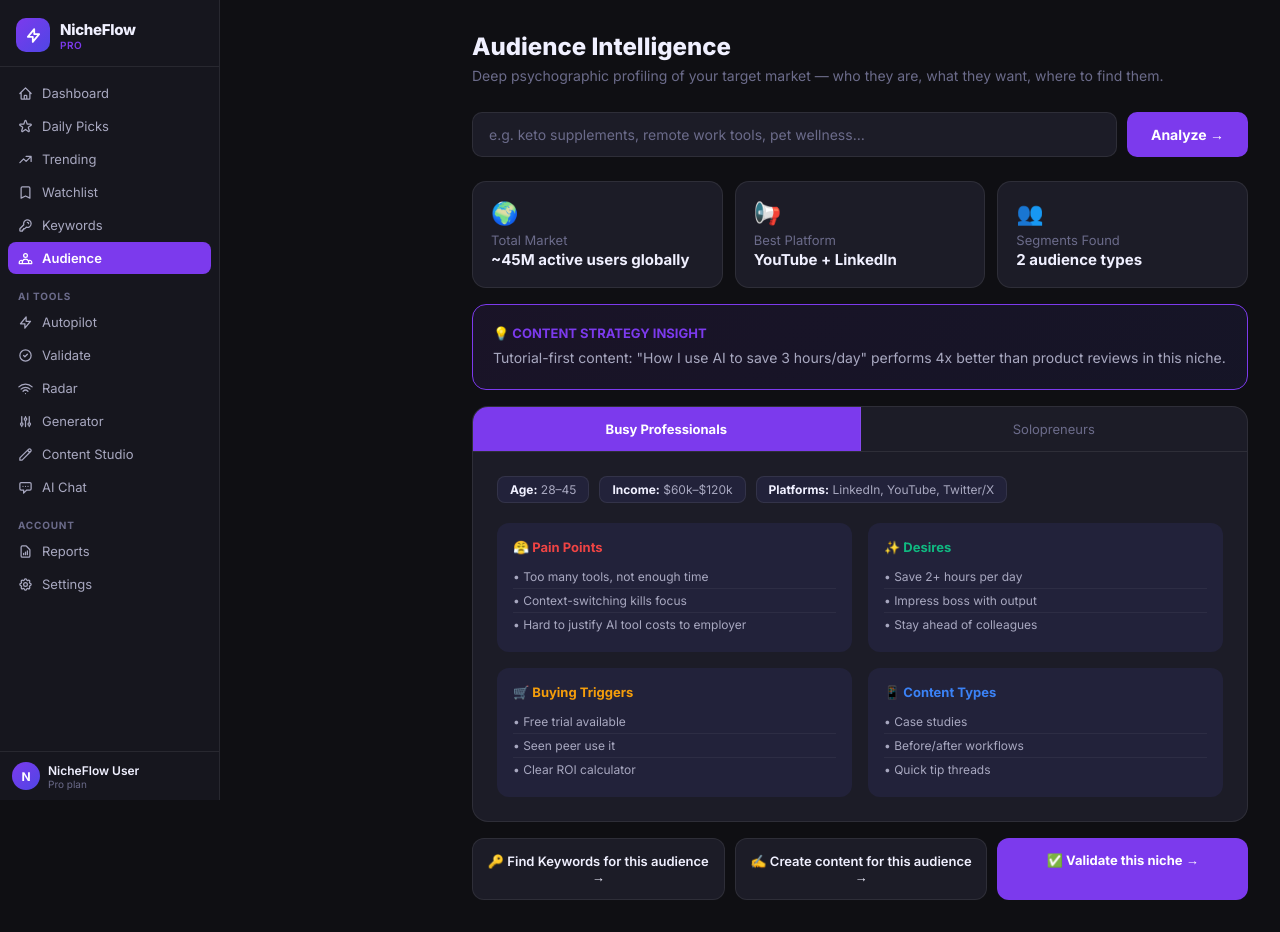
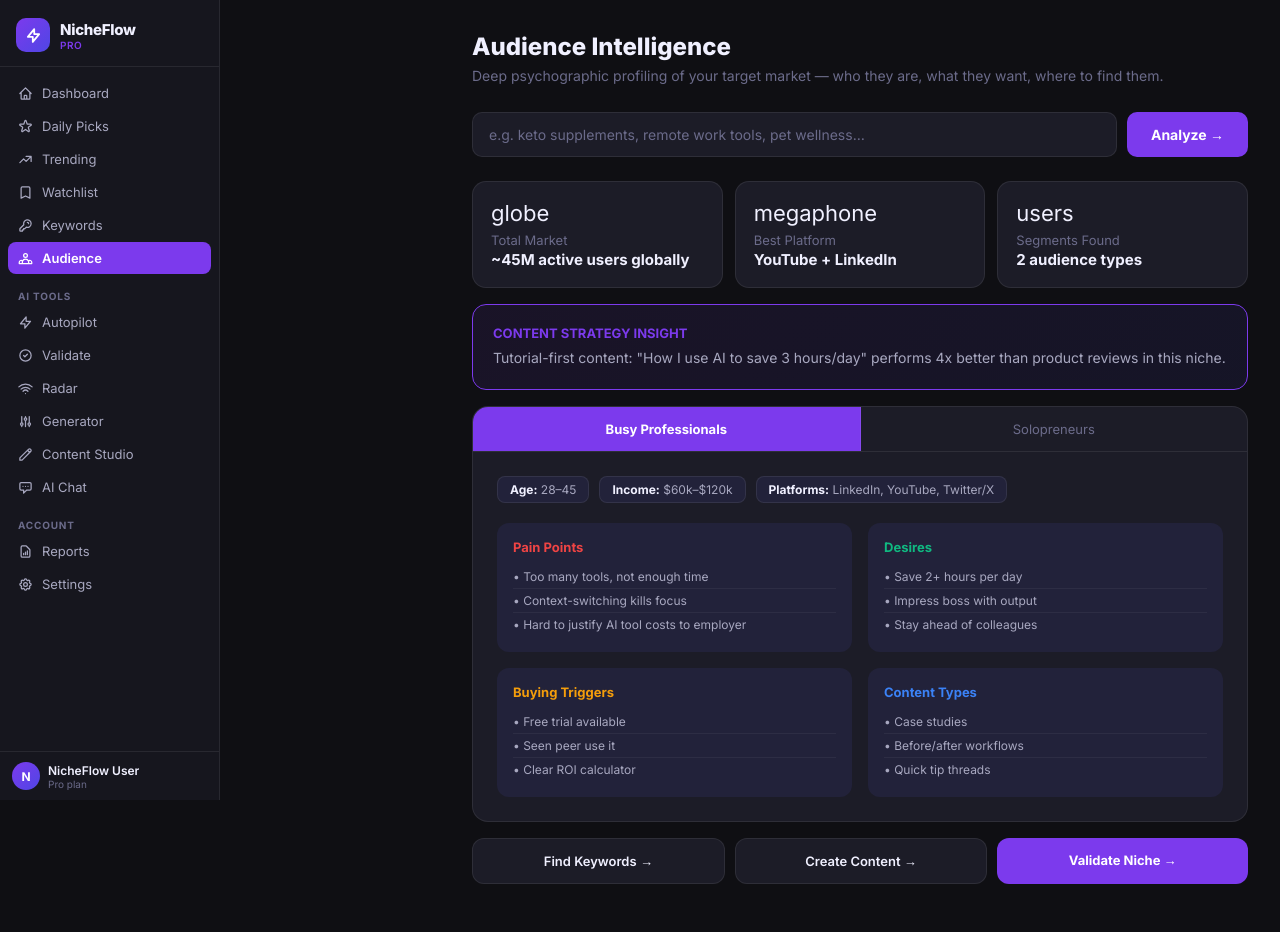
Before and after one commit to NicheFlow1/nicheflow-saas, a Next.js app: page /dashboard/audience in a window 1280 px wide. Built offline with nearby package versions, Linux system fonts and the light colour scheme.

Commit message:
fix: replace all emojis with SVGs/text across generator, audience, radar, daily-picks, dashboard

```diff
--- a/src/app/dashboard/audience/page.tsx
+++ b/src/app/dashboard/audience/page.tsx
@@ -66,7 +66,7 @@ export default function AudiencePage() {
         </button>
       </div>
 
-      {error && <p style={{ color: 'var(--warning)', fontSize: '12px', marginBottom: '16px' }}>⚠ {error}</p>}
+      {error && <p style={{ color: 'var(--warning)', fontSize: '12px', marginBottom: '16px' }}>{error}</p>}
 
       {loading ? (
         <div style={{ textAlign: 'center', padding: '80px 0' }}>
@@ -78,9 +78,9 @@ export default function AudiencePage() {
           {/* Overview */}
           <div style={{ display: 'grid', gridTemplateColumns: 'repeat(3,1fr)', gap: '12px' }}>
             {[
-              { icon: '🌍', label: 'Total Market', value: display.total_market_size },
-              { icon: '📢', label: 'Best Platform', value: display.best_platform },
-              { icon: '👥', label: 'Segments Found', value: `${display.segments.length} audience types` },
+              { icon: 'globe', label: 'Total Market', value: display.total_market_size },
+              { icon: 'megaphone', label: 'Best Platform', value: display.best_platform },
+              { icon: 'users', label: 'Segments Found', value: `${display.segments.length} audience types` },
             ].map(s => (
               <div key={s.label} style={{ background: 'var(--bg-card)', border: '1px solid var(--border)', borderRadius: '14px', padding: '18px' }}>
                 <div style={{ fontSize: '22px', marginBottom: '6px' }}>{s.icon}</div>
@@ -93,7 +93,7 @@ export default function AudiencePage() {
           {/* Content strategy */}
           {display.content_strategy && (
             <div style={{ background: 'linear-gradient(135deg,#7c3aed18,#4f46e518)', border: '1px solid var(--accent)', borderRadius: '14px', padding: '20px' }}>
-              <div style={{ fontSize: '13px', fontWeight: 700, color: 'var(--accent)', marginBottom: '6px' }}>💡 CONTENT STRATEGY INSIGHT</div>
+              <div style={{ fontSize: '13px', fontWeight: 700, color: 'var(--accent)', marginBottom: '6px' }}>CONTENT STRATEGY INSIGHT</div>
               <p style={{ fontSize: '14px', color: 'var(--text-secondary)', lineHeight: 1.6, margin: 0 }}>{display.content_strategy}</p>
             </div>
           )}
@@ -127,10 +127,10 @@ export default function AudiencePage() {
 
                   <div style={{ display: 'grid', gridTemplateColumns: '1fr 1fr', gap: '16px' }}>
                     {[
-                      { title: '😤 Pain Points', items: seg.pain_points, color: '#ef4444' },
-                      { title: '✨ Desires', items: seg.desires, color: '#10b981' },
-                      { title: '🛒 Buying Triggers', items: seg.buying_triggers, color: '#f59e0b' },
-                      { title: '📱 Content Types', items: seg.content_types, color: '#3b82f6' },
+                      { title: 'Pain Points', items: seg.pain_points, color: '#ef4444' },
+                      { title: 'Desires', items: seg.desires, color: '#10b981' },
+                      { title: 'Buying Triggers', items: seg.buying_triggers, color: '#f59e0b' },
+                      { title: 'Content Types', items: seg.content_types, color: '#3b82f6' },
                     ].map(block => (
                       <div key={block.title} style={{ background: 'var(--bg-elevated)', borderRadius: '12px', padding: '16px' }}>
                         <div style={{ fontSize: '13px', fontWeight: 700, color: block.color, marginBottom: '10px' }}>{block.title}</div>
@@ -148,13 +148,13 @@ export default function AudiencePage() {
           {/* Cross-links */}
           <div style={{ display: 'flex', gap: '10px' }}>
             <Link href={`/dashboard/keywords?q=${encodeURIComponent(display.niche)}`} style={{ flex: 1, background: 'var(--bg-card)', border: '1px solid var(--border)', borderRadius: '12px', padding: '14px', textDecoration: 'none', textAlign: 'center', color: 'var(--text-primary)', fontSize: '13px', fontWeight: 600 }}>
-              🔑 Find Keywords for this audience →
+              Find Keywords →
             </Link>
             <Link href={`/content?niche=${encodeURIComponent(display.niche)}`} style={{ flex: 1, background: 'var(--bg-card)', border: '1px solid var(--border)', borderRadius: '12px', padding: '14px', textDecoration: 'none', textAlign: 'center', color: 'var(--text-primary)', fontSize: '13px', fontWeight: 600 }}>
-              ✍️ Create content for this audience →
+              Create Content →
             </Link>
             <Link href={`/validate?niche=${encodeURIComponent(display.niche)}`} style={{ flex: 1, background: 'var(--accent)', border: 'none', borderRadius: '12px', padding: '14px', textDecoration: 'none', textAlign: 'center', color: '#fff', fontSize: '13px', fontWeight: 700 }}>
-              ✅ Validate this niche →
+              Validate Niche →
             </Link>
           </div>
         </div>
--- a/src/app/dashboard/daily-picks/page.tsx
+++ b/src/app/dashboard/daily-picks/page.tsx
@@ -87,7 +87,7 @@ export default function DailyPicksPage() {
         <div>
           <div style={{ display: 'flex', alignItems: 'center', gap: 10, marginBottom: 6 }}>
             <h1 style={{ fontSize: '24px', fontWeight: 800, color: 'var(--text-primary)', margin: 0 }}>Daily Picks</h1>
-            <span style={{ background: '#10b98122', color: '#10b981', border: '1px solid #10b98144', borderRadius: '999px', fontSize: '11px', fontWeight: 700, padding: '2px 10px' }}>● FRESH TODAY</span>
+            <span style={{ background: '#10b98122', color: '#10b981', border: '1px solid #10b98144', borderRadius: '999px', fontSize: '11px', fontWeight: 700, padding: '2px 10px' }}>FRESH TODAY</span>
           </div>
           <p style={{ color: 'var(--text-muted)', fontSize: '14px', margin: 0 }}>
             5 AI-curated niche opportunities — {new Date().toLocaleDateString('en-US', { month: 'long', day: 'numeric', year: 'numeric' })}
--- a/src/app/dashboard/page.tsx
+++ b/src/app/dashboard/page.tsx
@@ -59,7 +59,7 @@ export default function DashboardPage() {
       {/* Header */}
       <div style={{ marginBottom: '32px' }}>
         <h1 style={{ fontSize: '26px', fontWeight: 800, color: 'var(--text-primary)', margin: '0 0 4px' }}>
-          {greet}{user?.email ? ', ' + user.email.split('@')[0] : ''} 👋
+          {greet}{user?.email ? ', ' + user.email.split('@')[0] : ''}
         </h1>
         <p style={{ color: 'var(--text-muted)', fontSize: '14px', margin: 0 }}>
           {new Date().toLocaleDateString('en-US', { weekday: 'long', month: 'long', day: 'numeric' })} — Here&apos;s your niche intelligence briefing.
```
Also changed, not shown: src/app/generator/page.tsx (+12 -12 lines), src/app/radar/page.tsx (+5 -5 lines).
